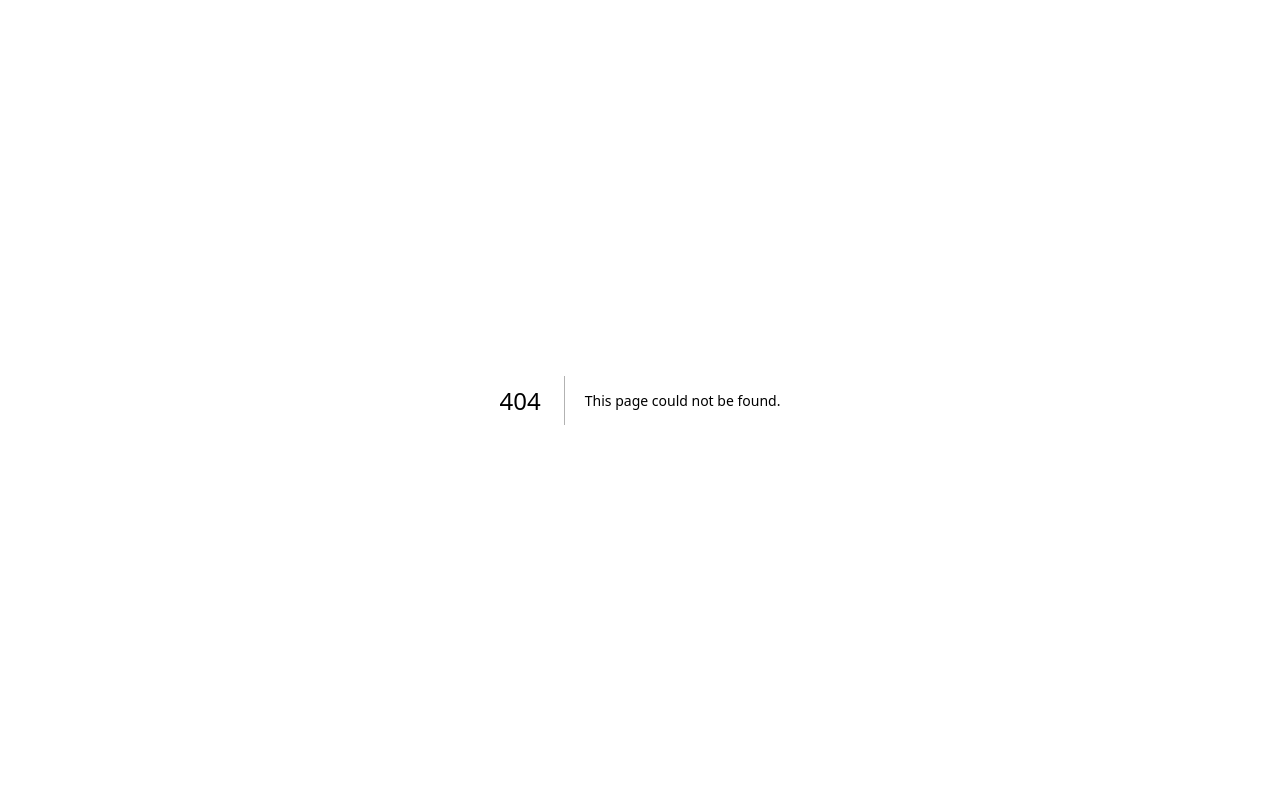
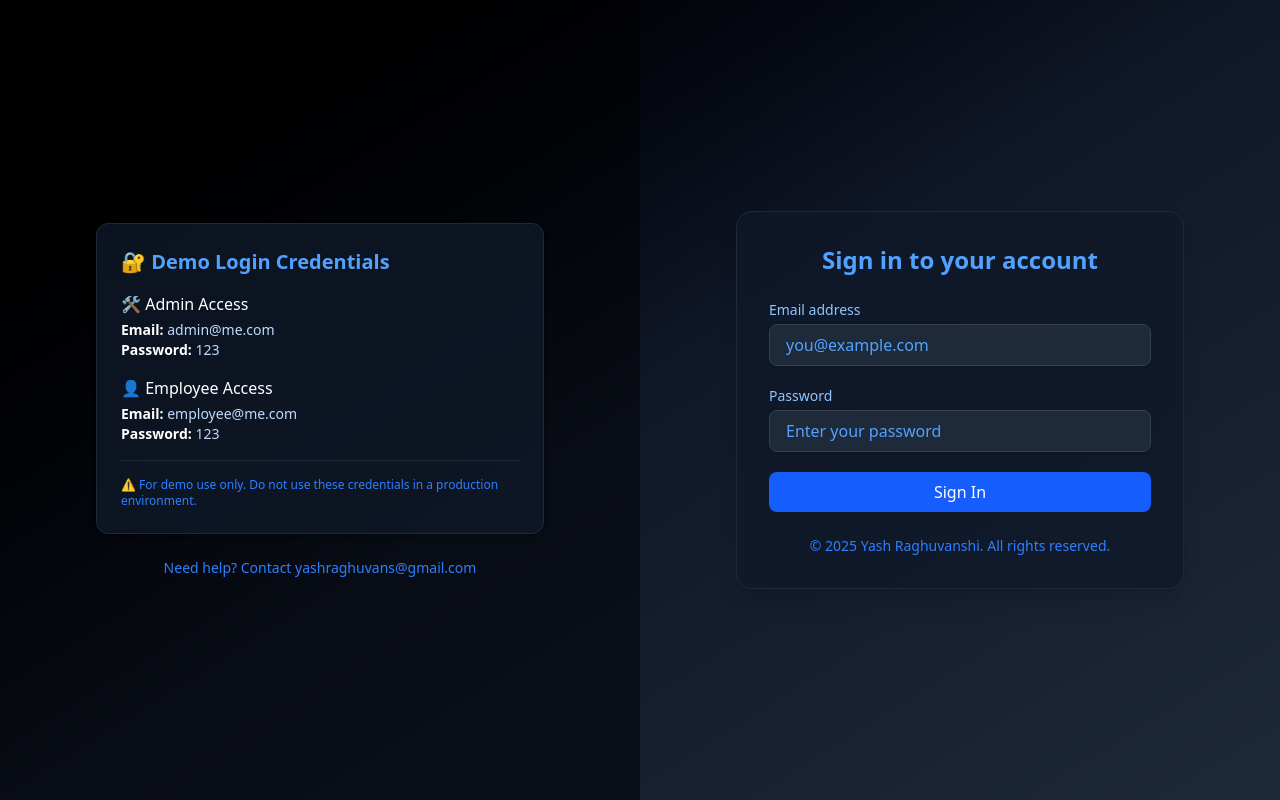
Before and after one commit to Yashraghuvans/TaskCanvas, a Next.js app: page /Auth in a window 1280 px wide. Before the commit this address had no page. Built offline with nearby package versions, Linux system fonts and the light colour scheme.

Commit message:
adding in new login

```diff
--- /dev/null
+++ b/app/Auth/page.jsx
@@ -0,0 +1,126 @@
+"use client"
+import React, { useEffect, useState } from 'react'
+import { useRouter } from 'next/navigation'
+import EmployeeDashboard from '../Components/Dashboard/EmployeeDashboard'
+import AdminDashboard from '../Components/Dashboard/AdminDashboard'
+
+const Login = () => {
+    const [user, setUser] = useState(null);
+    const [email, setEmail] = useState("");
+    const [password, setPassword] = useState("");
+    const router = useRouter();
+
+    useEffect(() => {
+        const loggedInUser = localStorage.getItem('loggedInUser');
+        if (loggedInUser) {
+            setUser(JSON.parse(loggedInUser).role);
+        }
+    }, []);
+
+    const handleLogin = (email, password) => {
+        if (email === 'admin@me.com' && password === '123') {
+            setUser('admin');
+            localStorage.setItem('loggedInUser', JSON.stringify({ role: 'admin' }));
+        } else if (email === 'employee@me.com' && password === '123') {
+            setUser('employee');
+            localStorage.setItem('loggedInUser', JSON.stringify({ role: 'employee' }));
+        } else {
+            alert('Invalid credentials!');
+        }
+    };
+
+    const handleLogout = () => {
+        setUser(null);
+        localStorage.removeItem('loggedInUser');
+        router.push('/');
+    };
+
+    const handleSubmit = (e) => {
+        e.preventDefault();
+        handleLogin(email, password);
+        setEmail("");
+        setPassword("");
+    }
+
+    if (user === 'admin') return <AdminDashboard handleLogout={handleLogout} />;
+    if (user === 'employee') return <EmployeeDashboard handleLogout={handleLogout} />;
+
+    return (
+        <div className="min-h-screen flex flex-col md:flex-row bg-gradient-to-br from-black via-gray-900 to-gray-800 text-white">
+            <div className="md:w-1/2 flex flex-col justify-center items-center bg-black/50 p-10 text-center">
+                <div className="bg-gray-900/80 text-left p-6 rounded-xl shadow-md w-full max-w-md border border-gray-800">
+                    <h3 className="text-xl font-semibold text-blue-400 mb-4">🔐 Demo Login Credentials</h3>
+
+                    <div className="mb-4">
+                        <h4 className="text-white font-medium mb-1">🛠 Admin Access</h4>
+                        <p className="text-sm text-blue-200"><span className="font-semibold text-white">Email:</span> admin@me.com</p>
+                        <p className="text-sm text-blue-200"><span className="font-semibold text-white">Password:</span> 123</p>
+                    </div>
+
+                    <div className="mb-4">
+                        <h4 className="text-white font-medium mb-1">👤 Employee Access</h4>
+                        <p className="text-sm text-blue-200"><span className="font-semibold text-white">Email:</span> employee@me.com</p>
+                        <p className="text-sm text-blue-200"><span className="font-semibold text-white">Password:</span> 123</p>
+                    </div>
+
+                    <p className="text-xs text-blue-500 border-t border-gray-800 pt-4">
+                        ⚠️ For demo use only. Do not use these credentials in a production environment.
+                    </p>
+                </div>
+
+                <p className="text-sm text-blue-500 mt-6">Need help? Contact yashraghuvans@gmail.com</p>
+            </div>
+
+            <div className="md:w-1/2 flex items-center justify-center p-8">
+                <div className="w-full max-w-md bg-gray-900/80 shadow-xl rounded-2xl p-8 border border-gray-800">
+                    <h1 className="text-2xl font-semibold text-center mb-6 text-blue-400">
+                        Sign in to your account
+                    </h1>
+                    <form onSubmit={handleSubmit} className="space-y-5">
+                        <div>
+                            <label htmlFor="email" className="block text-sm font-medium text-blue-300">
+                                Email address
+                            </label>
+                            <input
+                                id="email"
+                                type="email"
+                                value={email}
+                                onChange={(e) => setEmail(e.target.value)}
+                                required
+                                className="mt-1 w-full px-4 py-2 bg-gray-800 border border-gray-700 rounded-lg shadow-sm text-white placeholder-blue-400 focus:ring-blue-500 focus:border-blue-500"
+                                placeholder="you@example.com"
+                            />
+                        </div>
+
+                        <div>
+                            <label htmlFor="password" className="block text-sm font-medium text-blue-300">
+                                Password
+                            </label>
+                            <input
+                                id="password"
+                                type="password"
+                                value={password}
+                                onChange={(e) => setPassword(e.target.value)}
+                                required
+                                className="mt-1 w-full px-4 py-2 bg-gray-800 border border-gray-700 rounded-lg shadow-sm text-white placeholder-blue-400 focus:ring-blue-500 focus:border-blue-500"
+                                placeholder="Enter your password"
+                            />
+                        </div>
+
+                        <button
+                            type="submit"
+                            className="w-full bg-blue-600 text-white py-2 rounded-lg hover:bg-blue-700 transition-colors"
+                        >
+                            Sign In
+                        </button>
+                    </form>
+                    <p className="text-sm text-blue-500 text-center mt-6">
+                        © 2025 Yash Raghuvanshi. All rights reserved.
+                    </p>
+                </div>
+            </div>
+        </div>
+    );
+};
+
+export default Login;
```
